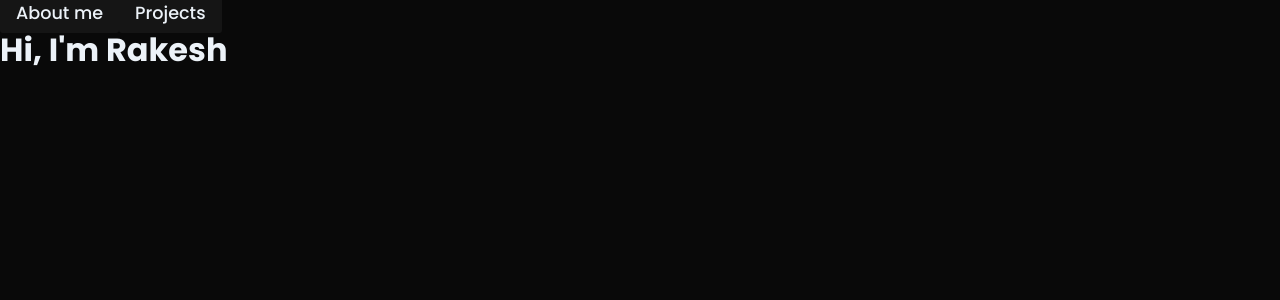
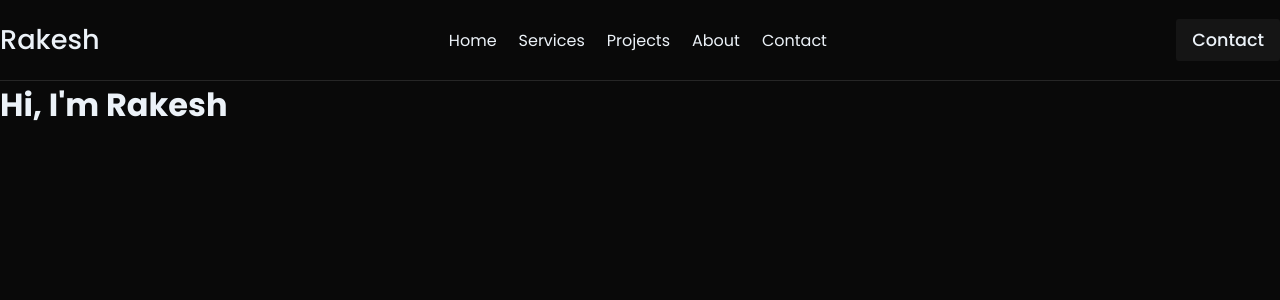
Before and after one commit to rakesh-karmaker/portfolio, a React (Vite) app: page / in a window 1280 px wide. Shown: the top 300 px of the page. Built offline with nearby package versions, Linux system fonts and the light colour scheme.

Commit message:
make header

```diff
--- a/src/App.jsx
+++ b/src/App.jsx
@@ -1,9 +1,9 @@
-import Home from "@/pages/home/Home";
+import { Outlet } from "react-router-dom";
 
 function App() {
   return (
     <>
-      <Home />
+      <Outlet />
     </>
   );
 }
--- a/src/global.css
+++ b/src/global.css
@@ -28,8 +28,10 @@
 
 body {
   overflow-x: hidden;
+  background: var(--black);
+
   --max-elements-width: 1550px;
-  background: var(--black);
+  --nav-height: 80px;
 }
 
 h1,
@@ -42,6 +44,18 @@ p {
   color: var(--light-white);
 }
 
+a {
+  text-decoration: none;
+  color: var(--white);
+  transition: 0.25s;
+  position: relative;
+}
+
+::-webkit-scrollbar {
+  width: 5px;
+  height: 5px;
+}
+
 .line {
   background-color: var(--lighter-white);
 }
--- a/src/layouts/UserLayout.jsx
+++ b/src/layouts/UserLayout.jsx
@@ -0,0 +1,13 @@
+import Header from "@/layouts/header/Header";
+import { Outlet } from "react-router-dom";
+
+const UserLayout = () => {
+  return (
+    <>
+      <Header />
+      <Outlet />
+    </>
+  );
+};
+
+export default UserLayout;
--- a/src/layouts/header/Header.jsx
+++ b/src/layouts/header/Header.jsx
@@ -1,24 +1,33 @@
-import SecondaryBtn from "@/components/ui/secondaryBtn/SecondaryBtn";
+import { SecondaryBtn } from "@/components/ui/btns/Btns";
 import { NavLink } from "react-router-dom";
 
+import "./header.css";
+
+// a header component for the website's navbar
 const Header = () => {
   return (
     <header>
       <nav>
-        <h1 className="logo">Rakesh</h1>
+        <NavLink to="/" className="logo">
+          Rakesh
+        </NavLink>
         <NavLinks />
-        <SecondaryBtn href="/contact">Contact</SecondaryBtn>
+        <SecondaryBtn link="/contact">Contact</SecondaryBtn>
       </nav>
     </header>
   );
 };
 
+// a menu component to use in the header
 const NavLinks = () => {
   return (
     <menu className="nav-links">
       <NavLink to="/">Home</NavLink>
-      <NavLink to="/about">About me</NavLink>
+      <NavLink to="/services">Services</NavLink>
       <NavLink to="/projects">Projects</NavLink>
+      <NavLink to="/about">About</NavLink>
+      <NavLink to="/contact">Contact</NavLink>
+      {/* ...add more links if want */}
     </menu>
   );
 };
--- /dev/null
+++ b/src/layouts/header/header.css
@@ -0,0 +1,51 @@
+header {
+  width: 100%;
+  display: flex;
+  justify-content: center;
+  align-items: center;
+  /* padding: 1rem 0; */
+  border-bottom: 1px solid #262626;
+  height: 100%;
+}
+
+header > nav {
+  width: 100%;
+  height: var(--nav-height);
+  max-width: var(--max-elements-width);
+  display: flex;
+  justify-content: space-between;
+  align-items: center;
+}
+
+.logo {
+  font-size: 1.7rem;
+  font-weight: 500;
+}
+
+.nav-links {
+  display: flex;
+  gap: 1rem;
+}
+
+.nav-links a {
+  padding: 0px 3px;
+}
+
+.nav-links a::after {
+  content: "";
+  width: 0%;
+  height: 2px;
+  position: absolute;
+  bottom: -3px;
+  left: 0px;
+  background-color: var(--light-white);
+  transition: 0.25s;
+}
+
+.nav-links a:hover {
+  opacity: 0.7;
+}
+
+.nav-links a:hover::after {
+  width: 100%;
+}
--- a/src/pages/home/Home.jsx
+++ b/src/pages/home/Home.jsx
@@ -1,11 +1,9 @@
 import Hero from "@/components/hero/Hero";
-import { PrimaryBtn, SecondaryBtn } from "@/components/ui/btns/Btns";
 
-const Home = () => {
+const Home = ({ section }) => {
+  console.log(section);
   return (
     <main className="home">
-      <PrimaryBtn link="/about">About me</PrimaryBtn>
-      <SecondaryBtn link="/projects">Projects</SecondaryBtn>
       <Hero />
     </main>
   );
```
Also changed, not shown: src/components/ui/secondaryBtn/SecondaryBtn.jsx (deleted, +0 -11 lines), src/main.jsx (+24 -1 lines).
